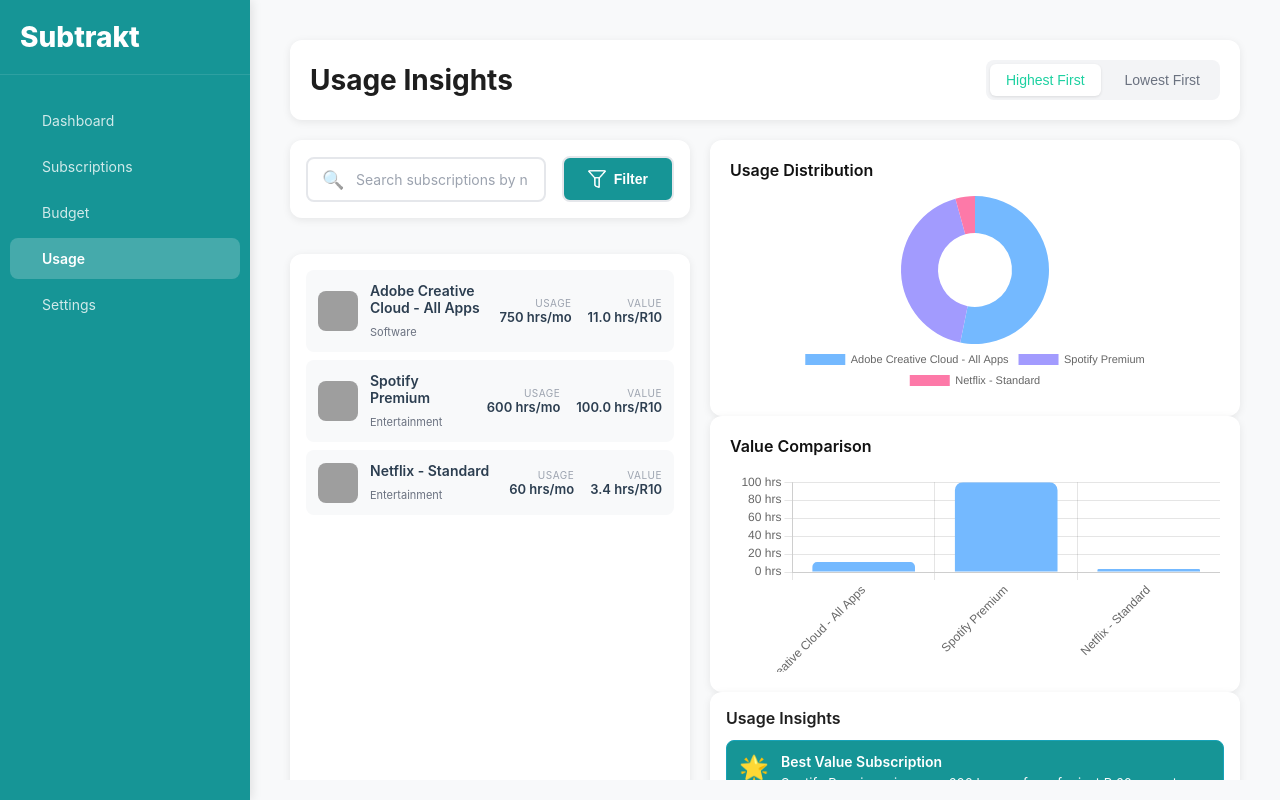
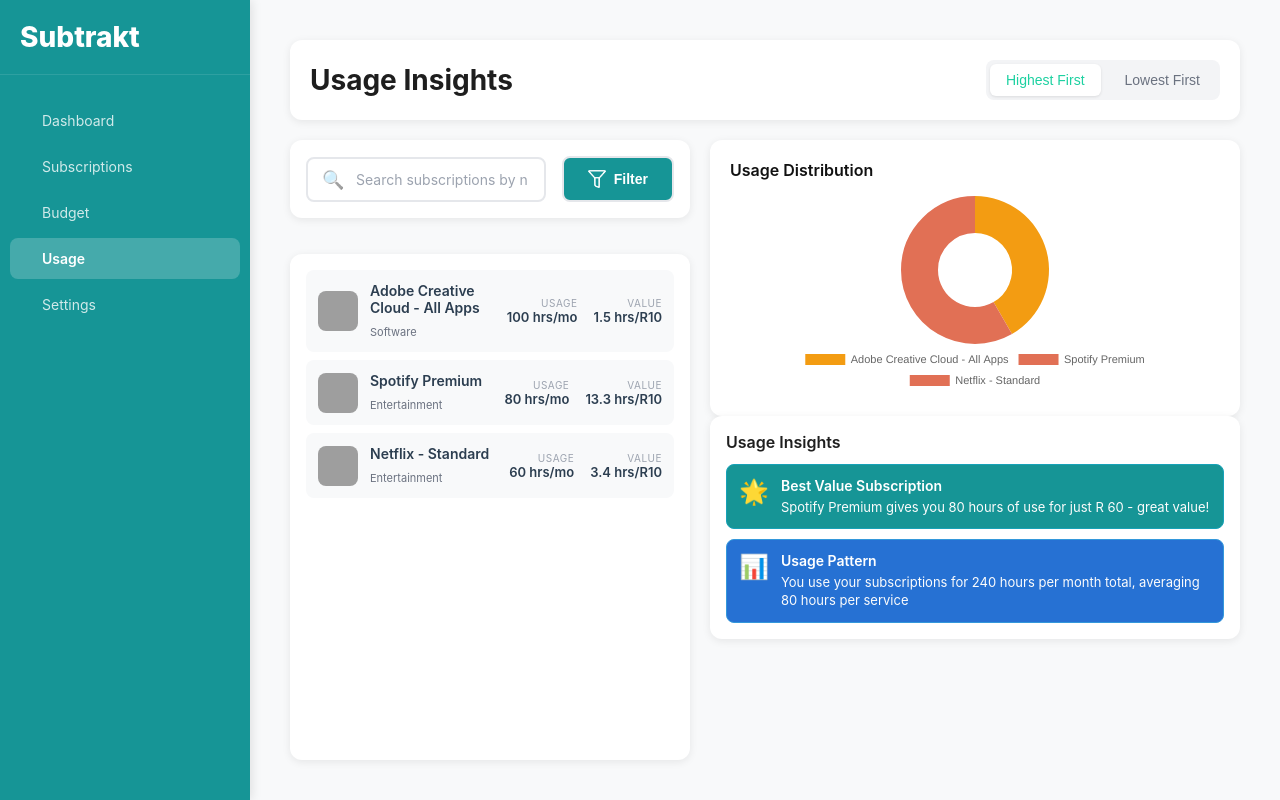
Before and after one commit to BlitzNoval/subtrakt-app, a React (Create React App) app: page /usage in a window 1280 px wide. Built offline with nearby package versions, Linux system fonts and the light colour scheme; grey boxes are pictures that could not be loaded.

Commit message:
Updates to Charts Colors & Categories

```diff
--- a/src/context/SubscriptionContext.js
+++ b/src/context/SubscriptionContext.js
@@ -29,7 +29,7 @@
       category: 'Entertainment',
       importance: 'Critical',
       usageHours: '20',
-      usageFrequency: 'daily',
+      usageFrequency: 'weekly',
       isTrial: false,
       renewalDate: '2025-06-10',
       dateAdded: '2025-02-01T00:00:00.000Z',
@@ -45,7 +45,7 @@
       category: 'Software',
       importance: 'Critical',
       usageHours: '25',
-      usageFrequency: 'daily',
+      usageFrequency: 'weekly',
       isTrial: true,
       trialEndDate: '2025-06-30',
       renewalDate: '2025-06-30',
--- a/src/features/Budget/Charts/CategoryChart.jsx
+++ b/src/features/Budget/Charts/CategoryChart.jsx
@@ -6,6 +6,7 @@
   Tooltip,
   Legend
 } from 'chart.js';
+import { getCategoryColor, getCategoryIconColor, getChartColors } from '../../../utils/CategoryColors';
 import '../../../styles/Budget/PieChart.css';
 
 // Register ChartJS components
@@ -27,16 +28,7 @@
       labels: Object.keys(categoryTotals),
       datasets: [{
         data: Object.values(categoryTotals),
-        backgroundColor: [
-          '#74b9ff',
-          '#a29bfe',
-          '#fd79a8',
-          '#fdcb6e',
-          '#6c5ce7',
-          '#00b894',
-          '#e17055',
-          '#0984e3'
-        ],
+        backgroundColor: getChartColors(Object.keys(categoryTotals)),
         borderWidth: 0
       }]
     };
--- a/src/features/Dashboard/DashboardPanels.jsx
+++ b/src/features/Dashboard/DashboardPanels.jsx
@@ -1,43 +1,18 @@
 import React from 'react';
 import '../../styles/Dashboard/DashboardPanels.css';
-
+import { getCategoryColor, getCategoryIconColor } from '../../utils/CategoryColors';
 
 const DashboardPanels = ({ subscriptions, getSubscriptionLogo, navigate }) => {
-  // Get service initials for fallback
   const getServiceInitials = (name) => {
     return name.split(' ').map(word => word[0]).join('').toUpperCase().slice(0, 2);
   };
 
-  // Get category color
-  const getCategoryColor = (category) => {
-    const colors = {
-      'Entertainment': '#1f77b4',
-      'Software': '#ff6b6b',
-      'Gaming': '#9b59b6',
-      'Cloud Storage': '#0077b5'
-    };
-    return colors[category] || '#3498db';
-  };
-
-  // Get tag color
-  const getTagColor = (category) => {
-    const colors = {
-      'Entertainment': '#e17055',
-      'Software': '#f39c12',
-      'Gaming': '#fd79a8',
-      'Cloud Storage': '#a29bfe'
-    };
-    return colors[category] || '#74b9ff';
-  };
-
-  // Get trial subscriptions ending soon
   const trialsEndingSoon = subscriptions.filter(sub => {
     if (!sub.isTrial || !sub.trialEndDate) return false;
     const daysUntilEnd = Math.ceil((new Date(sub.trialEndDate) - new Date()) / (1000 * 60 * 60 * 24));
     return daysUntilEnd <= 7 && daysUntilEnd > 0;
   }).slice(0, 2);
 
-  // Get subscriptions to consider cancelling
   const cancellationCandidates = subscriptions.filter(sub => {
     const cost = parseFloat(sub.price?.replace(/[^\d.]/g, '') || sub.cost || 0);
     const isHighCost = cost > 200;
@@ -61,7 +36,7 @@
         width: '32px',
         height: '32px',
         borderRadius: '6px',
-        background: getCategoryColor(sub.category),
+        background: getCategoryIconColor(sub.category),
         alignItems: 'center',
         justifyContent: 'center',
         color: 'white',
@@ -142,7 +117,7 @@
                   </div>
                   <div className="service-details">
                     <h4>{sub.name}</h4>
-                    <span className="service-tag" style={{ backgroundColor: getTagColor(sub.category) }}>
+                    <span className="service-tag" style={{ backgroundColor: getCategoryColor(sub.category) }}>
                       {sub.category}
                     </span>
                   </div>
--- a/src/features/Dashboard/Sections/RecentSubscriptions.jsx
+++ b/src/features/Dashboard/Sections/RecentSubscriptions.jsx
@@ -1,35 +1,12 @@
 import React from 'react';
 import '../../../styles/Dashboard/DashboardRecent.css';
+import { getCategoryColor, getCategoryIconColor } from '../../../utils/CategoryColors';
 
 const RecentSubscriptions = ({ subscriptions, getSubscriptionLogo, navigate }) => {
-  // Get service initials for fallback
   const getServiceInitials = (name) => {
     return name.split(' ').map(word => word[0]).join('').toUpperCase().slice(0, 2);
   };
 
-  // Get category color
-  const getCategoryColor = (category) => {
-    const colors = {
-      'Entertainment': '#1f77b4',
-      'Software': '#ff6b6b',
-      'Gaming': '#9b59b6',
-      'Health & Fitness': '#1abc9c'
-    };
-    return colors[category] || '#58cc02';
-  };
-
-  // Get tag color
-  const getTagColor = (category) => {
-    const colors = {
-      'Entertainment': '#e17055',
-      'Software': '#f39c12',
-      'Gaming': '#fd79a8',
-      'Health & Fitness': '#55efc4'
-    };
-    return colors[category] || '#74b9ff';
-  };
-
-  // Get recent subscriptions (last 4 added)
   const recentSubscriptions = [...subscriptions]
     .sort((a, b) => new Date(b.dateAdded || 0) - new Date(a.dateAdded || 0))
     .slice(0, 4);
@@ -57,7 +34,7 @@
                     width: '28px',
                     height: '28px',
                     borderRadius: '4px',
-                    background: getCategoryColor(sub.category),
+                    background: getCategoryIconColor(sub.category),
                     alignItems: 'center',
                     justifyContent: 'center',
                     color: 'white',
@@ -69,7 +46,7 @@
                 </div>
                 <div className="subscription-details">
                   <h4>{sub.name}</h4>
-                  <span className="subscription-tag" style={{ backgroundColor: getTagColor(sub.category) }}>
+                  <span className="subscription-tag" style={{ backgroundColor: getCategoryColor(sub.category) }}>
                     {sub.category}
                   </span>
                 </div>
@@ -78,8 +55,8 @@
                 <div className="amount">{sub.price}/{sub.billingCycle === 'yearly' ? 'yr' : 'mo'}</div>
                 <div className="period">
                   {sub.isTrial ? 'Free Trial' :
-                   sub.renewalDate ? `Renews ${new Date(sub.renewalDate).toLocaleDateString('en-US', {month: 'short', day: 'numeric'})}` :
-                   sub.billingCycle || 'Monthly'}
+                    sub.renewalDate ? `Renews ${new Date(sub.renewalDate).toLocaleDateString('en-US', { month: 'short', day: 'numeric' })}` :
+                      sub.billingCycle || 'Monthly'}
                 </div>
               </div>
             </div>
--- a/src/features/SubscriptionDetail/SubscriptionInfo.jsx
+++ b/src/features/SubscriptionDetail/SubscriptionInfo.jsx
@@ -1,5 +1,6 @@
 import React from 'react';
 import SubscriptionDetails from './SubscriptionNotes';
+import { getCategoryColor } from '../../utils/CategoryColors';
 import '../../styles/SubscriptionDetails/PricingDetails.css';
 import '../../styles/SubscriptionDetails/RelatedServicesDetails.css';
 
@@ -13,13 +14,6 @@
   const getImportanceColor = (importance) => {
     const colors = { 'Critical': '#2563eb', 'Regular': '#f59e0b', 'Optional': '#ef4444' };
     return colors[importance] || '#6b7280';
-  };
-
-  const getCategoryColor = (category) => {
-    const colors = {
-      'Entertainment': '#e17055', 'Software': '#f39c12', 'Gaming': '#fd79a8'
-    };
-    return colors[category] || '#74b9ff';
   };
 
   return (
--- a/src/features/Subscriptions/Visuals/SubscriptionRow.jsx
+++ b/src/features/Subscriptions/Visuals/SubscriptionRow.jsx
@@ -1,25 +1,10 @@
 import React from 'react';
 import { Link } from 'react-router-dom';
+import { getCategoryColor, getCategoryIconColor } from '../../../utils/CategoryColors';
 
 const SubscriptionRow = ({ sub, getSubscriptionLogo, openMenuId, setOpenMenuId, onEdit, onDelete, navigate, actionMenuRef }) => {
   const getServiceInitials = (name) => {
     return name.split(' ').map(word => word[0]).join('').toUpperCase().slice(0, 2);
-  };
-
-  const getCategoryColor = (category) => {
-    const colors = {
-      'Entertainment': '#1f77b4', 'Software': '#ff6b6b', 'Gaming': '#9b59b6',
-      'Cloud Storage': '#0077b5', 'Other': '#95a5a6'
-    };
-    return colors[category] || '#3498db';
-  };
-
-  const getTagColor = (category) => {
-    const colors = {
-      'Entertainment': '#e17055', 'Software': '#f39c12', 'Gaming': '#fd79a8',
-      'Cloud Storage': '#a29bfe', 'Other': '#b2bec3'
-    };
-    return colors[category] || '#74b9ff';
   };
 
   return (
@@ -39,7 +24,7 @@
               />
               <div style={{
                 display: 'none', width: '40px', height: '40px', borderRadius: '8px',
-                background: getCategoryColor(sub.category), alignItems: 'center',
+                background: getCategoryIconColor(sub.category), alignItems: 'center',
                 justifyContent: 'center', color: 'white', fontWeight: 'bold', fontSize: '16px'
               }}>
                 {getServiceInitials(sub.name)}
@@ -55,7 +40,7 @@
       <td><span className="price">{sub.price}</span></td>
       <td>
         <span className="category-badge" style={{
-          backgroundColor: getTagColor(sub.category), color: 'white'
+          backgroundColor: getCategoryColor(sub.category), color: 'white'
         }}>{sub.category}</span>
       </td>
       <td>
--- a/src/features/Usage/UsageCharts.jsx
+++ b/src/features/Usage/UsageCharts.jsx
@@ -1,56 +1,31 @@
 import React from 'react';
-import { Doughnut, Bar } from 'react-chartjs-2';
+import { Doughnut } from 'react-chartjs-2';
 import {
   Chart as ChartJS,
-  CategoryScale,
-  LinearScale,
-  BarElement,
   Title,
   Tooltip,
   Legend,
   ArcElement
 } from 'chart.js';
 import UsageInsights from './Visuals/UsageInsights';
+import { getCategoryColor } from '../../utils/CategoryColors';
 import '../../styles/Usage/UsageCharts.css';
 
-ChartJS.register(CategoryScale, LinearScale, BarElement, Title, Tooltip, Legend, ArcElement);
+ChartJS.register(Title, Tooltip, Legend, ArcElement);
 
 const UsageCharts = ({ subscriptions, getMonthlyUsageHours, insightsLoading }) => {
   // Calculate usage data for doughnut chart
   const getUsageChartData = () => {
     const usageData = subscriptions.map(sub => getMonthlyUsageHours(sub));
     const labels = subscriptions.map(sub => sub.name);
+    const backgroundColors = subscriptions.map(sub => getCategoryColor(sub.category));
 
     return {
       labels,
       datasets: [{
         data: usageData,
-        backgroundColor: [
-          '#74b9ff', '#a29bfe', '#fd79a8', '#fdcb6e', '#6c5ce7',
-          '#00b894', '#e17055', '#0984e3', '#00cec9', '#ff7675'
-        ],
+        backgroundColor: backgroundColors,
         borderWidth: 0
-      }]
-    };
-  };
-
-  // Calculate value comparison data
-  const getValueComparisonData = () => {
-    const validSubs = subscriptions.filter(sub => getMonthlyUsageHours(sub) > 0);
-    const labels = validSubs.map(sub => sub.name);
-    const valueScores = validSubs.map(sub => {
-      const price = parseFloat(sub.price?.replace(/[^\d.]/g, '') || 0);
-      const monthlyHours = getMonthlyUsageHours(sub);
-      return price > 0 ? (monthlyHours / price * 10).toFixed(1) : 0;
-    });
-
-    return {
-      labels,
-      datasets: [{
-        label: 'Usage Value (Hours per R10 spent)',
-        data: valueScores,
-        backgroundColor: '#74b9ff',
-        borderRadius: 8
       }]
     };
   };
@@ -75,28 +50,6 @@
     }
   };
 
-  const barOptions = {
-    responsive: true,
-    maintainAspectRatio: false,
-    plugins: {
-      legend: { display: false },
-      tooltip: {
-        callbacks: {
-          label: (context) => `${context.parsed.y} hours per R10 spent`
-        }
-      }
-    },
-    scales: {
-      y: {
-        beginAtZero: true,
-        ticks: { callback: (value) => `${value} hrs` }
-      },
-      x: {
-        ticks: { maxRotation: 45, minRotation: 45 }
-      }
-    }
-  };
-
   return (
     <div className="charts-section">
       <div className="chart-card">
@@ -106,17 +59,6 @@
             <Doughnut data={getUsageChartData()} options={doughnutOptions} />
           ) : (
             <div className="no-data-message">No data to display</div>
-          )}
-        </div>
-      </div>
-
-      <div className="chart-card">
-        <h3>Value Comparison</h3>
-        <div className="bar-container">
-          {subscriptions.filter(sub => getMonthlyUsageHours(sub) > 0).length > 0 ? (
-            <Bar data={getValueComparisonData()} options={barOptions} />
-          ) : (
-            <div className="no-data-message">No usage data to compare</div>
           )}
         </div>
       </div>
--- a/src/features/Usage/Visuals/UsageItem.jsx
+++ b/src/features/Usage/Visuals/UsageItem.jsx
@@ -1,19 +1,9 @@
 import React from 'react';
+import { getCategoryIconColor } from '../../../utils/CategoryColors';
 
 const UsageItem = ({ subscription, monthlyHours, valueScore, getSubscriptionLogo }) => {
   const getServiceInitials = (name) => {
     return name.split(' ').map(word => word[0]).join('').toUpperCase().slice(0, 2);
-  };
-
-  const getCategoryColor = (category) => {
-    const colors = {
-      'Entertainment': '#1f77b4',
-      'Software': '#ff6b6b',
-      'Gaming': '#9b59b6',
-      'Health & Fitness': '#1abc9c',
-      'Other': '#95a5a6'
-    };
-    return colors[category] || '#3498db';
   };
 
   return (
@@ -33,7 +23,7 @@
           width: '40px',
           height: '40px',
           borderRadius: '8px',
-          backgroundColor: getCategoryColor(subscription.category),
+          backgroundColor: getCategoryIconColor(subscription.category),
           alignItems: 'center',
           justifyContent: 'center',
           color: 'white',
--- a/src/styles/Usage/UsageCharts.css
+++ b/src/styles/Usage/UsageCharts.css
@@ -1,8 +1,7 @@
 * CHARTS SECTION */
 .charts-section {
-  display: grid;
-  grid-template-columns: 1fr 1fr;
-  grid-template-rows: auto auto;
+  display: flex;
+  flex-direction: column;
   gap: 16px;
 }
 
@@ -15,6 +14,10 @@
   flex-direction: column;
 }
 
+.usage-distribution-card {
+  min-height: 350px;
+}
+
 .chart-card h3 {
   font-size: 16px;
   font-weight: 600;
@@ -22,11 +25,10 @@
   margin: 0 0 16px 0;
 }
 
-.doughnut-container,
-.bar-container {
+.doughnut-container {
   flex: 1;
   position: relative;
-  min-height: 250px;
+  min-height: 300px;
   display: flex;
   align-items: center;
   justify-content: center;
--- /dev/null
+++ b/src/utils/CategoryColors.js
@@ -0,0 +1,42 @@
+export const categoryColors = {
+  // Main categories
+  'Entertainment': '#e17055',
+  'Software': '#f39c12',
+  'Gaming': '#fd79a8',
+  'Cloud Storage': '#a29bfe',
+  'News & Media': '#00cec9',
+  'Car Subscriptions': '#6c5ce7',
+  'Mobile Data': '#fdcb6e',
+  'Developer Tools': '#74b9ff',
+  'Health & Fitness': '#55efc4',
+  'Other': '#b2bec3'
+};
+
+// Icon background colors (darker shades)
+export const categoryIconColors = {
+  'Entertainment': '#d63031',
+  'Software': '#e67e22',
+  'Gaming': '#e84393',
+  'Cloud Storage': '#6c5ce7',
+  'News & Media': '#00b894',
+  'Car Subscriptions': '#5f3dc4',
+  'Mobile Data': '#f39c12',
+  'Developer Tools': '#0984e3',
+  'Health & Fitness': '#00b894',
+  'Other': '#636e72'
+};
+
+// Get category color with fallback
+export const getCategoryColor = (category) => {
+  return categoryColors[category] || categoryColors['Other'];
+};
+
+// Get category icon color with fallback
+export const getCategoryIconColor = (category) => {
+  return categoryIconColors[category] || categoryIconColors['Other'];
+};
+
+// Get chart colors array for multiple categories
+export const getChartColors = (categories) => {
+  return categories.map(cat => getCategoryColor(cat));
+};
```
Also changed, not shown: src/App.js (indentation only).
